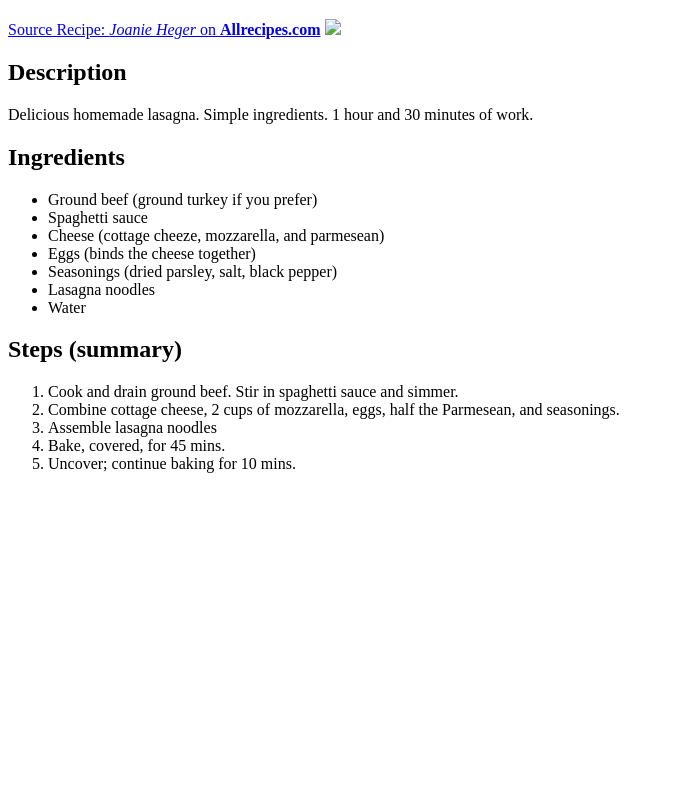
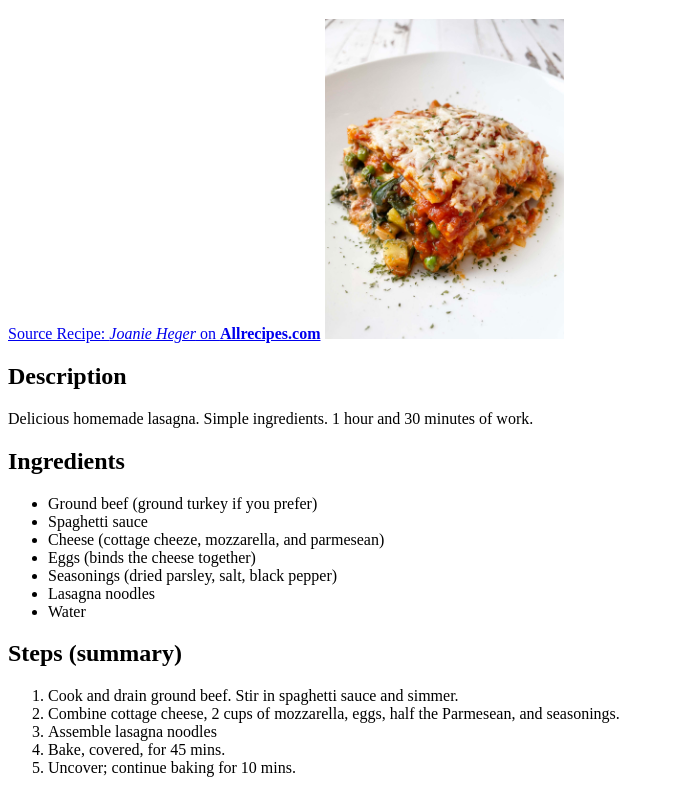
Before and after one commit to graphein-graphene/odin-recipes, a plain HTML site: page recipes/lasagna.html in a window 1280 px wide. Shown: the part 87-880 px from the top of the page, without its empty margins (0-674 px from the left). Before the commit the page ends 800 px from the top, so only its background shows below. Drawn offline with Linux system fonts and the light colour scheme.

Commit message:
Fix lasagna image path in lasagna.html

```diff
--- a/recipes/lasagna.html
+++ b/recipes/lasagna.html
@@ -9,7 +9,7 @@
         <a href="../index.html">Home</a>
         <h1>Lasagna</h1>
         <a href="https://www.allrecipes.com/recipe/12011/easy-lasagna-ii/">Source Recipe: <i>Joanie Heger</i> on <b>Allrecipes.com</b></a>
-        <img src="./images/lasagna.jpg" height="320">
+        <img src="../images/lasagna.jpg" height="320">
 
         <h2>Description</h2>
         <p>Delicious homemade lasagna. Simple ingredients. 1 hour and 30 minutes of work.</p>
```
